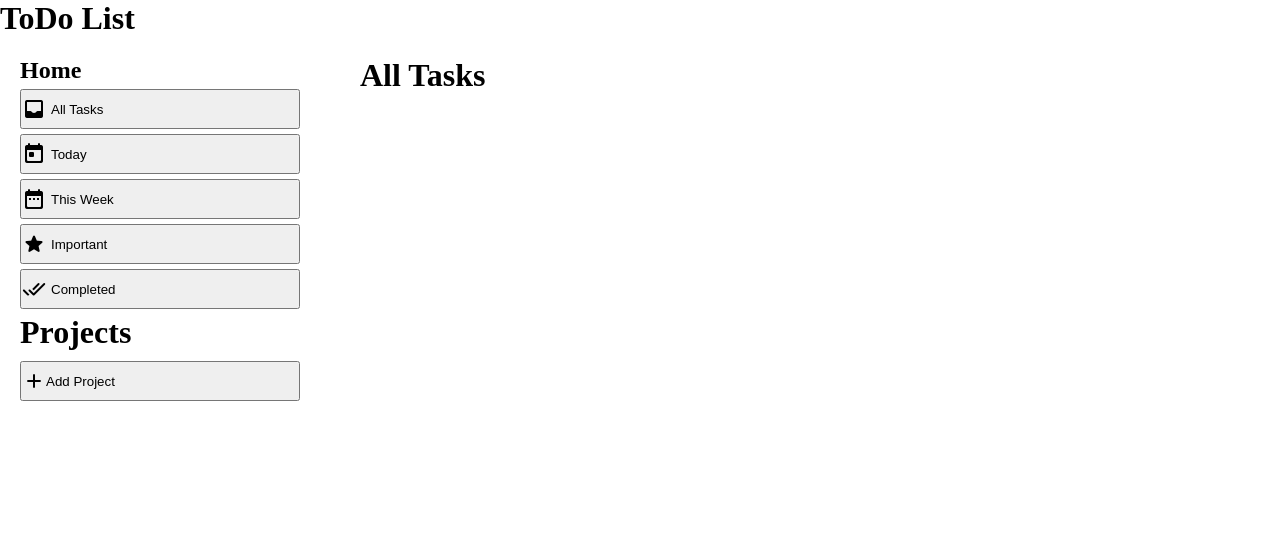
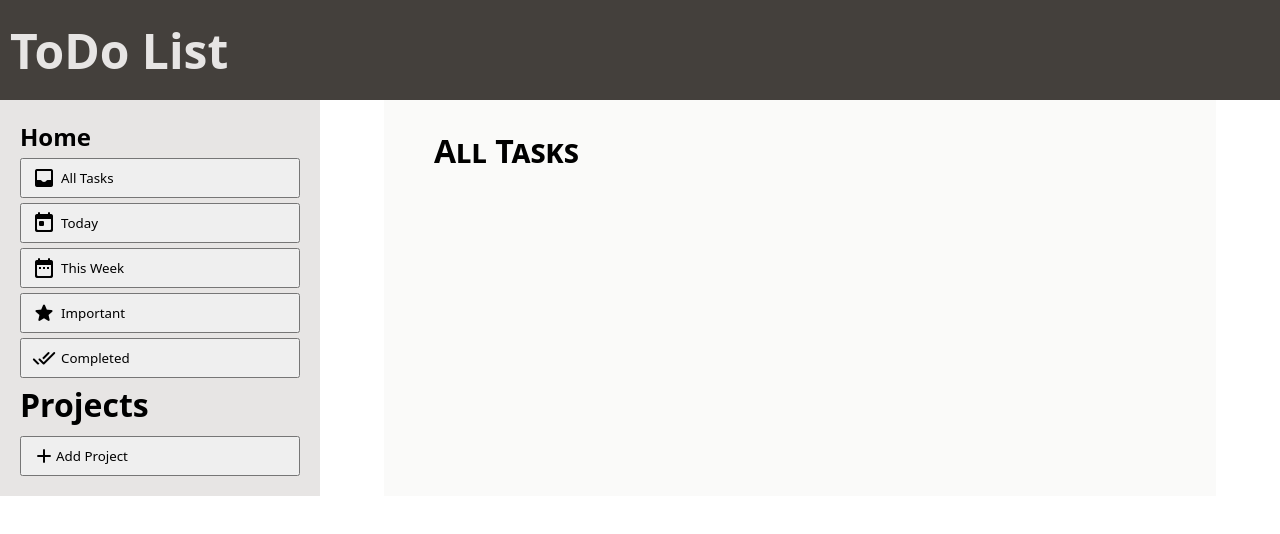
Before and after one commit to saikatdb/todo-list, a website built with webpack: page src/index.html in a window 1280 px wide. Built offline with nearby package versions, Linux system fonts and the light colour scheme.

Commit message:
Add color and font

```diff
--- a/src/style.css
+++ b/src/style.css
@@ -1,9 +1,37 @@
+:root {
+  --tile-height: 40px;
+  --project-padding: 10px;
+  --head-color: #44403c;
+  --left-panel-color: #e7e5e4;
+  --right-panel-color: #fafaf9;
+}
+
 *,
 *::after,
 *::before {
   margin: 0;
   padding: 0;
   box-sizing: border-box;
+  font-family: system-ui, 'Segoe UI', Roboto, Helvetica, Arial, sans-serif,
+    'Apple Color Emoji', 'Segoe UI Emoji', 'Segoe UI Symbol';
+}
+
+header {
+  background-color: var(--head-color);
+  padding: 10px;
+  height: 100px;
+  font-size: 1.5rem;
+  display: flex;
+  align-items: center;
+  color: #e7e5e4;
+}
+
+.leftPanel {
+  background-color: var(--left-panel-color);
+}
+
+.rightPanel {
+  background-color: var(--right-panel-color);
 }
 
 body {
@@ -12,10 +40,7 @@ body {
 
 .content {
   display: grid;
-  /* grid-template-columns: clamp(250px, 20vw, 35vw) clamp(400px, 60vw, 70vw); */
   grid-template-columns: minmax(250px, 1fr) minmax(400px, 3fr);
-  /* column-gap: clamp(10px, 5vw, 75px); */
-  /* height: 100%; */
 }
 
 .default-project-list,
@@ -25,11 +50,6 @@ body {
 .taskList {
   display: grid;
   align-items: center;
-}
-
-.project {
-  margin-bottom: 0px;
-  /* row-gap: 0px; */
 }
 
 .tile,
@@ -45,15 +65,15 @@ body {
 }
 
 .tile {
-  height: 40px;
+  height: var(--tile-height);
+  padding: var(--project-padding);
   gap: 5px;
 }
 
 .custom-project,
-.left-project-panel {
-  /* display: flex; */
+.left-project-panel,
+.left-task-panel {
   justify-content: space-between;
-  /* align-items: center; */
   gap: 5px;
 }
 
@@ -61,7 +81,8 @@ body {
 #addTask,
 #projectInput,
 #taskInput {
-  height: 40px;
+  height: var(--tile-height);
+  padding: var(--project-padding);
 }
 
 .leftPanel {
@@ -72,7 +93,7 @@ body {
   display: grid;
   grid-template-rows: min-content 1fr;
   align-items: start;
-  margin: o auto;
+  margin: 0 5vw;
   padding: 20px 40px;
 }
 
@@ -85,7 +106,8 @@ body {
 
 .task {
   justify-content: space-between;
-  height: 40px;
+  height: var(--tile-height);
+  padding: var(--project-padding);
 }
 
 .inputField {
@@ -103,5 +125,15 @@ body {
   display: grid;
   grid-template-columns: 1fr 1fr;
   column-gap: 5px;
-  height: 40px;
+  height: var(--tile-height);
+  margin-bottom: 10px;
 }
+
+.current-project {
+  padding: 20px 10px;
+  height: 60px;
+  /* text-align: center; */
+  display: flex;
+  align-items: center;
+  font-variant: small-caps;
+}
```
